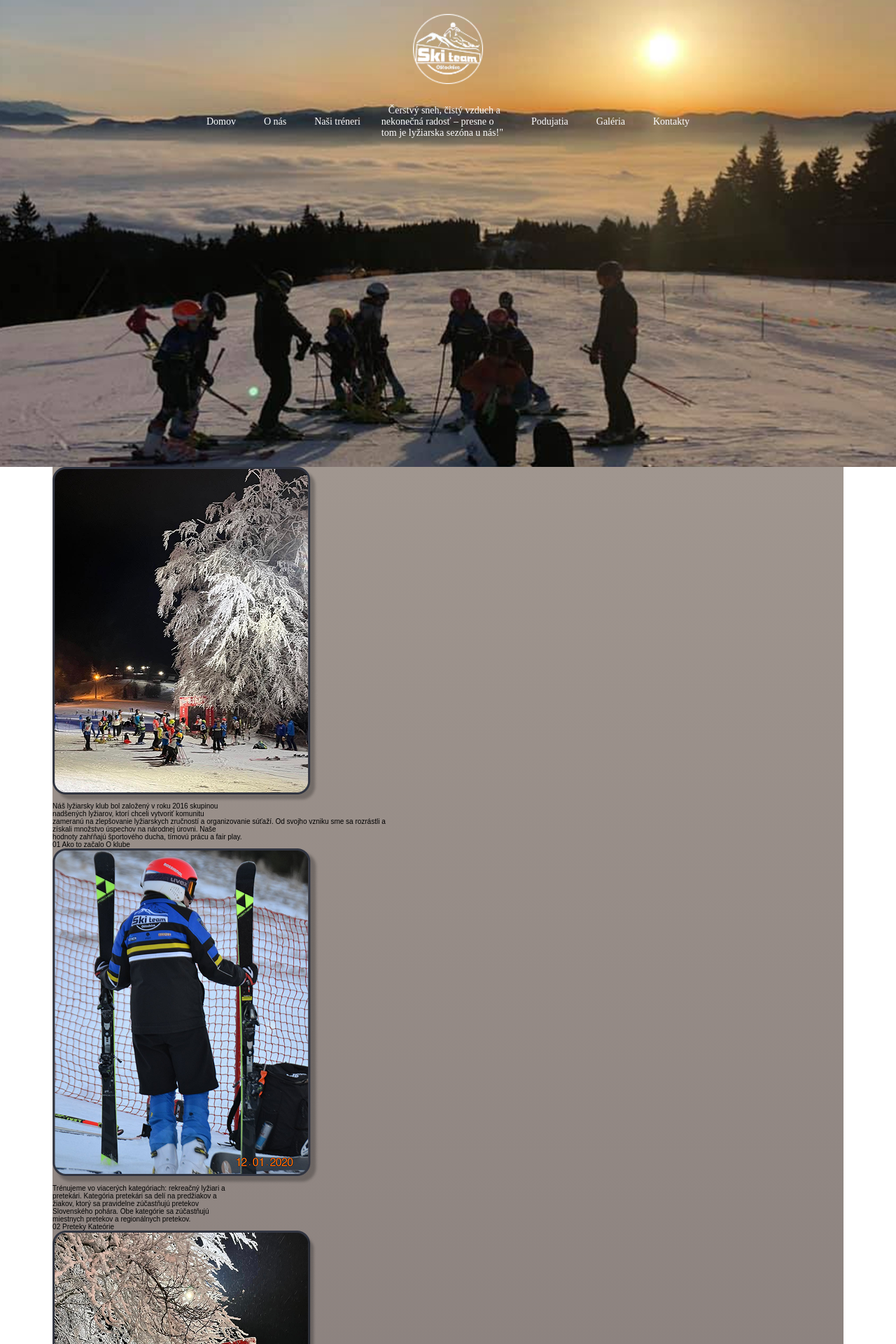
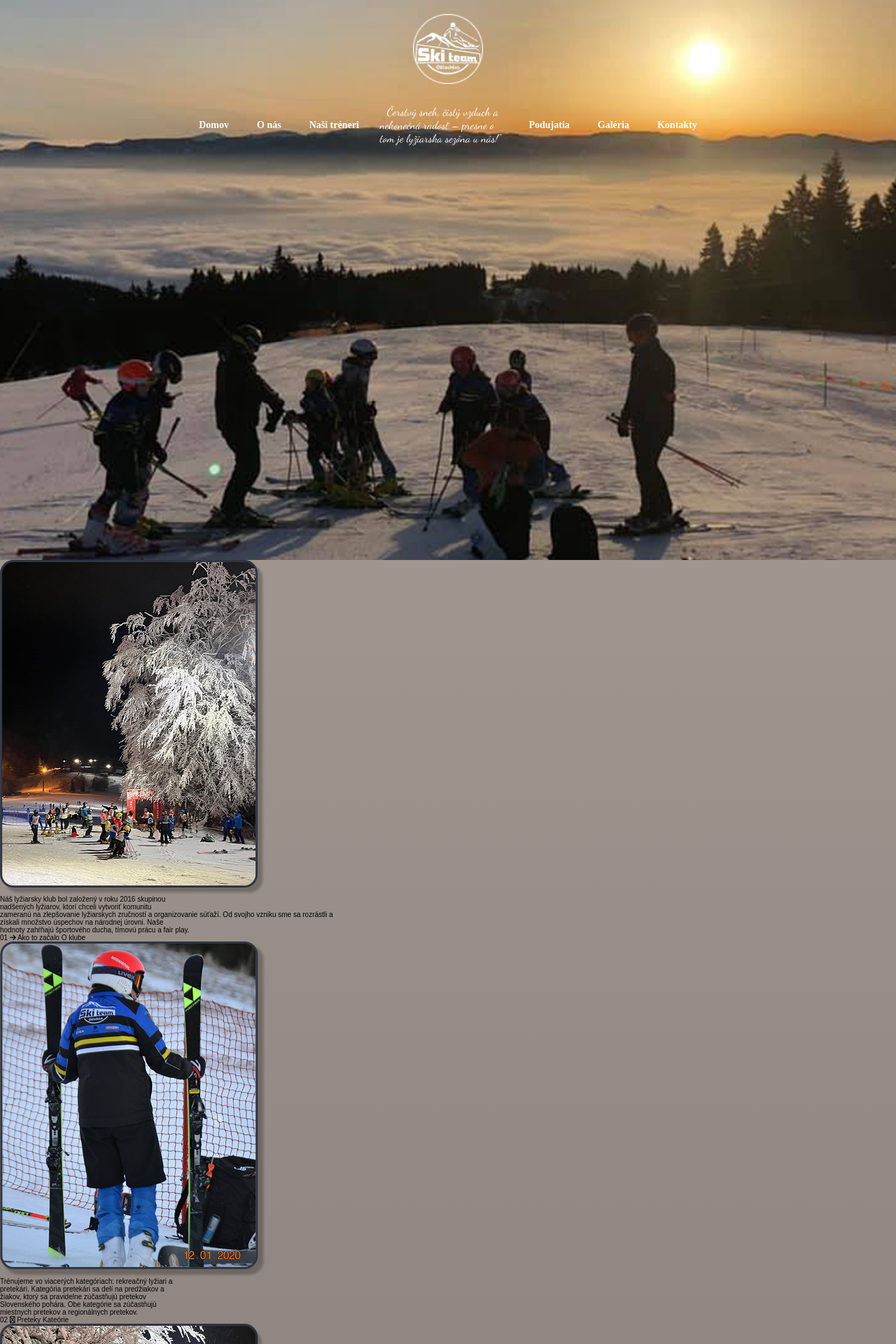
Before and after one commit to PetraSkolova/PRAX-DSY, a PHP site: page /SkiTeam/index.html in a window 1280 px wide. Shown: the top 1920 px of the page at 70% size. Run offline with PHP 8.4, Linux system fonts and the light colour scheme.

Commit message:
some changes

```diff
--- a/PRAX/SkiTeam/index.html
+++ b/PRAX/SkiTeam/index.html
@@ -4,39 +4,40 @@
     <meta charset="UTF-8">
     <meta name="viewport" content="width=device-width, initial-scale=1.0">
         <link rel="stylesheet" href="style.css">
-        <link href="https://fontawesome.com/search?q=arrow&o=r" rel="">  <!--opravit-->
+        <link href="https://fonts.googleapis.com/css2?family=Dancing+Script&display=swap" rel="stylesheet">
+        <link rel="stylesheet" href="https://cdnjs.cloudflare.com/ajax/libs/font-awesome/6.5.0/css/all.min.css">
     <title>SkiTeam Oščadnica</title>
 </head>
 <body>
 <!----------------------------header------------------------->
-    <div class="main-container">
+    <header class="main-container">
         <div class="wrapper">
             <div class="container-header">
                 <img class="logo" src="pictures/logo.png" alt="logo">
-                <header>
+                <nav>
                     <ul>
                         <li><a href="#1">Domov</a></li>
                         <li><a href="#2">O nás</a></li>
                         <li><a href="#3">Naši tréneri</a></li>
-                        <li><a href="#4" class="no-hover">Čerstvý sneh, čistý vzduch a <br>
+                        <li><a href="#4" class="no-hover special-quote">Čerstvý sneh, čistý vzduch a <br>
                             nekonečná radosť – presne o <br>tom
                             je lyžiarska sezóna u nás!"</a></li>
                         <li><a href="#5">Podujatia</a></li>
                         <li><a href="#6">Galéria</a></li>
                         <li><a href="#7">Kontakty</a></li>
                     </ul>
-                </header>
+                </nav>
             </div>
         </div>
-    </div>
+    </header>
 <!----------------------------o nas------------------------->
     <main class="content">
         <section class="o nas">
-                <div class="hero-1">
+                <figure class="hero-1">
                     <img src="pictures/hero-1.png">
-                </div>
+                </figure>
 
-                <div class="text-1">
+                <article class="text-1">
                     <p>Náš lyžiarsky klub bol založený v roku 2016 skupinou<br>nadšených lyžiarov,
                     ktorí  chceli vytvoriť komunitu<br>zameranú na zlepšovanie lyžiarskych
                     zručností a organizovanie súťaží. Od svojho vzniku sme sa rozrástli a<br>
@@ -44,17 +45,17 @@
                     športového ducha, tímovú prácu a fair play.</p>
                     <div class="number1">
                         <span>01</span>
-                        <i class="fa-regular fa-arrow-right"></i>
+                            <i class="fa-solid fa-arrow-right"></i>
                         <span>Ako to začalo</span>
                         <span>O klube</span>
                     </div>
-                </div>
+                </article>
 
-                <div class="hero-2">
+                <figure class="hero-2">
                     <img src="pictures/hero-2.png">
-                </div>
+                </figure>
 
-                <div class="text-2">
+                <article class="text-2">
                     <p>Trénujeme vo viacerých kategóriach: rekreačný lyžiari a<br>pretekári.
                     Kategória pretekári sa delí na predžiakov a<br>žiakov, ktorý sa pravidelne
                     zúčastňujú pretekov<br>Slovenského pohára. Obe kategórie sa zúčastňujú<br>
--- a/PRAX/SkiTeam/style.css
+++ b/PRAX/SkiTeam/style.css
@@ -11,11 +11,12 @@ html {
 
 main {
     background-image: linear-gradient(#A0968F, #362D3A, #313541); /* zistit ako sa robi dvojity gradient */
+    width: 100%;
 }
 /*<!--------------------------------header/domov------------------------------>*/
 a {
     font-family: Arial;
-    font-weight: normal;
+    font-weight: bold;
 }
 
 body {
@@ -31,7 +32,7 @@ body {
 .main-container {
     background-image: url(pictures/pozadie\ header.png);
     width: 100%;
-    height: 667px;
+    height: 100%;
     background-size: cover;
     background-position: center;
 }
@@ -105,6 +106,12 @@ header{
     margin-bottom: 20px;
 }
 
+.special-quote {
+    font-family: 'Dancing Script', cursive;
+    font-weight: bold;
+    font-size: 1.6rem;
+    font-weight: 500;
+}
 /*<!--------------------------------o nas------------------------------>*/
 
 /*<!--------------------------------nasi treneri------------------------------>*/
```
Also changed, not shown: other parts of PRAX/SkiTeam/index.html (+29 -29 lines).
